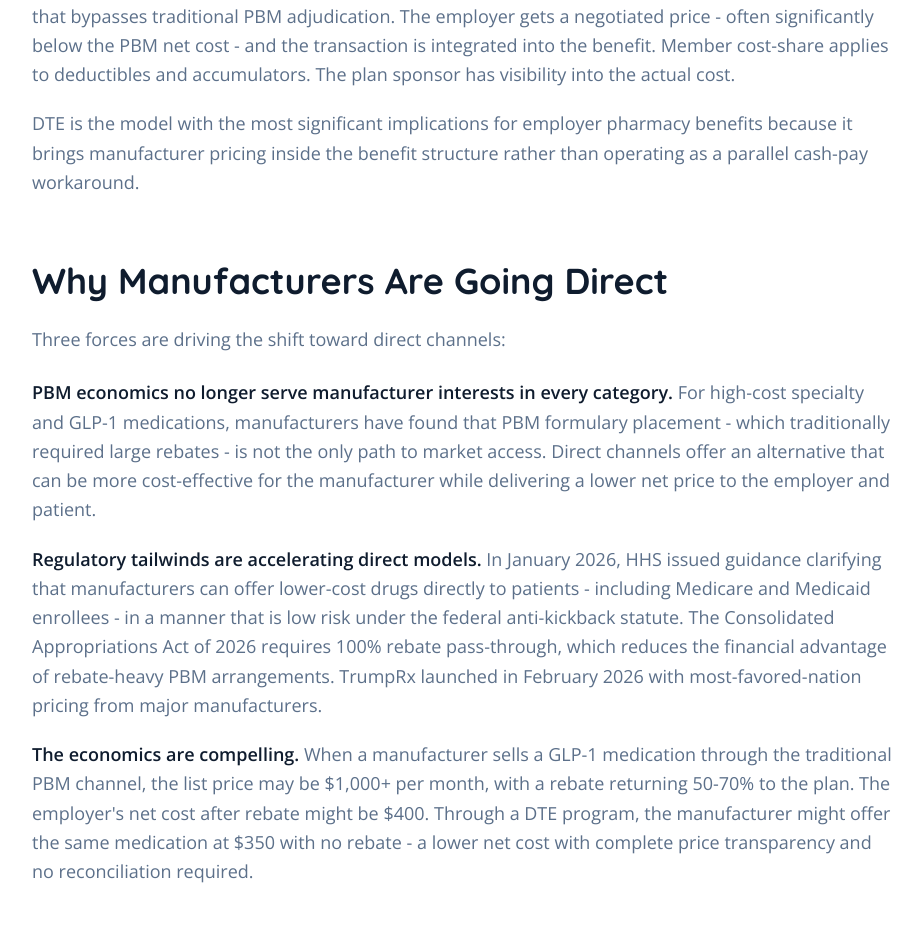
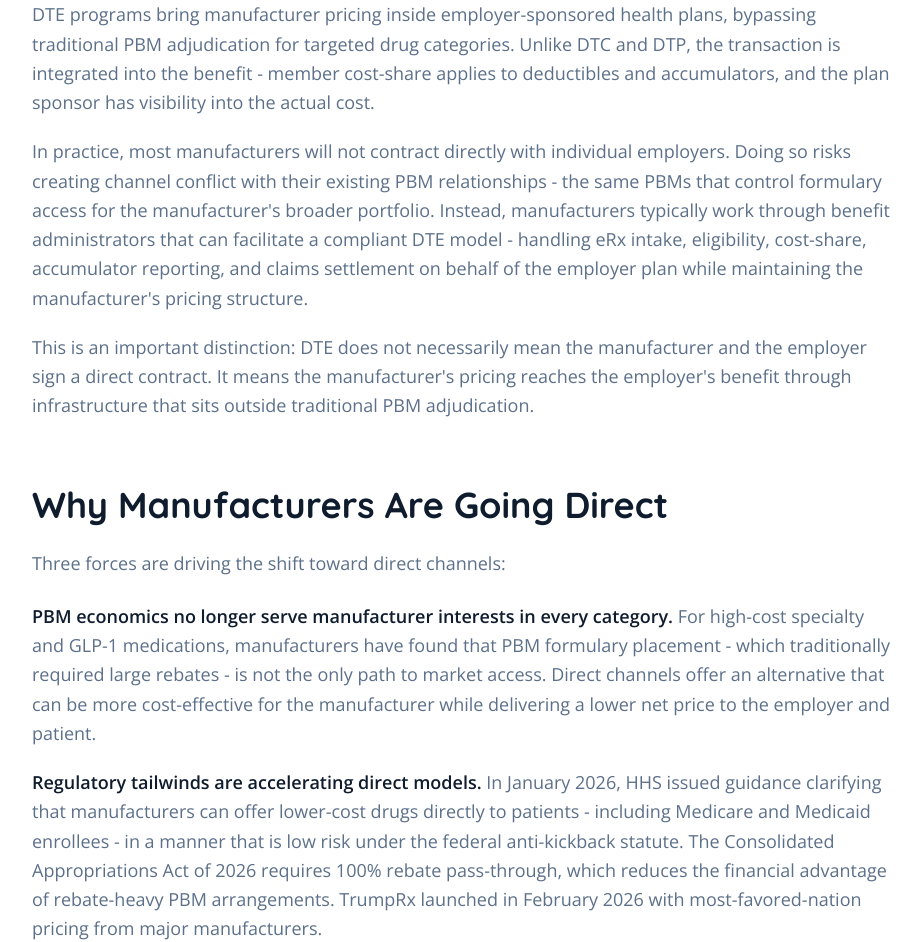
Before and after one commit to jbeinhauer1/apalyrx, a Next.js app: page /resources/direct-to-employer-drug-programs in a window 1280 px wide. Shown: the part 1458-2400 px from the top of the page, without its empty margins (176-1098 px from the left). Built offline with nearby package versions, Linux system fonts and the light colour scheme.

Commit message:
updating article

```diff
--- a/src/app/resources/direct-to-employer-drug-programs/page.tsx
+++ b/src/app/resources/direct-to-employer-drug-programs/page.tsx
@@ -95,9 +95,9 @@ export default function DTEPage() {
           <p className="font-body text-base sm:text-lg md:text-xl text-white/80 max-w-3xl mx-auto leading-relaxed">
             The pharmaceutical supply chain is changing. Manufacturers are building direct channels
             to reach patients - and increasingly, to reach the employers who fund their benefits.
-            Direct-to-Employer (DTE) programs represent a structural shift in how high-cost
-            medications are priced, accessed, and delivered. For employers managing pharmacy spend,
-            understanding this shift is no longer optional.
+            But most of what the market calls &quot;Direct-to-Employer&quot; today is clinical program
+            management layered on top of manufacturer pricing - not true benefit integration. For
+            employers managing pharmacy spend, understanding this distinction is critical.
           </p>
         </div>
       </section>
@@ -145,16 +145,26 @@ export default function DTEPage() {
             </h3>
             <div className="space-y-5 font-body text-lg text-muted-foreground leading-relaxed mb-8">
               <p>
-                DTE programs contract directly with employer-sponsored health plans, offering
-                manufacturer pricing that bypasses traditional PBM adjudication. The employer gets a
-                negotiated price - often significantly below the PBM net cost - and the transaction
-                is integrated into the benefit. Member cost-share applies to deductibles and
-                accumulators. The plan sponsor has visibility into the actual cost.
+                DTE programs bring manufacturer pricing inside employer-sponsored health plans,
+                bypassing traditional PBM adjudication for targeted drug categories. Unlike DTC and
+                DTP, the transaction is integrated into the benefit - member cost-share applies to
+                deductibles and accumulators, and the plan sponsor has visibility into the actual
+                cost.
               </p>
               <p>
-                DTE is the model with the most significant implications for employer pharmacy
-                benefits because it brings manufacturer pricing inside the benefit structure rather
-                than operating as a parallel cash-pay workaround.
+                In practice, most manufacturers will not contract directly with individual employers.
+                Doing so risks creating channel conflict with their existing PBM relationships - the
+                same PBMs that control formulary access for the manufacturer&apos;s broader portfolio.
+                Instead, manufacturers typically work through benefit administrators that can
+                facilitate a compliant DTE model - handling eRx intake, eligibility, cost-share,
+                accumulator reporting, and claims settlement on behalf of the employer plan while
+                maintaining the manufacturer&apos;s pricing structure.
+              </p>
+              <p>
+                This is an important distinction: DTE does not necessarily mean the manufacturer and
+                the employer sign a direct contract. It means the manufacturer&apos;s pricing reaches
+                the employer&apos;s benefit through infrastructure that sits outside traditional PBM
+                adjudication.
               </p>
             </div>
           </div>
@@ -191,11 +201,11 @@ export default function DTEPage() {
               </p>
               <p>
                 <strong className="text-[#0F1C2E]">The economics are compelling.</strong> When a
-                manufacturer sells a GLP-1 medication through the traditional PBM channel, the list
-                price may be $1,000+ per month, with a rebate returning 50-70% to the plan. The
-                employer&apos;s net cost after rebate might be $400. Through a DTE program, the
-                manufacturer might offer the same medication at $350 with no rebate - a lower net
-                cost with complete price transparency and no reconciliation required.
+                manufacturer sells a GLP-1 medication through the traditional PBM channel, the
+                employer&apos;s net cost after rebate may still be $750+ per month - and that
+                number is difficult to verify in real time. Through a DTE program, the manufacturer
+                might offer the same medication at ~$550 with no rebate - a lower net cost with
+                complete price transparency and no reconciliation required.
               </p>
             </div>
           </div>
@@ -231,9 +241,9 @@ export default function DTEPage() {
               <p>
                 <strong className="text-[#0F1C2E]">Pharmacy exclusion.</strong> Most
                 manufacturer-direct models use one or two nationally contracted mail-order
-                pharmacies - typically CenterWell or CoAssist. Independent community pharmacies are
-                cut out of the supply chain entirely, even though they are often the patient&apos;s
-                preferred and most accessible dispensing point.
+                pharmacies. Independent community pharmacies are cut out of the supply chain
+                entirely, even though they are often the patient&apos;s preferred and most
+                accessible dispensing point.
               </p>
             </div>
           </div>
```
